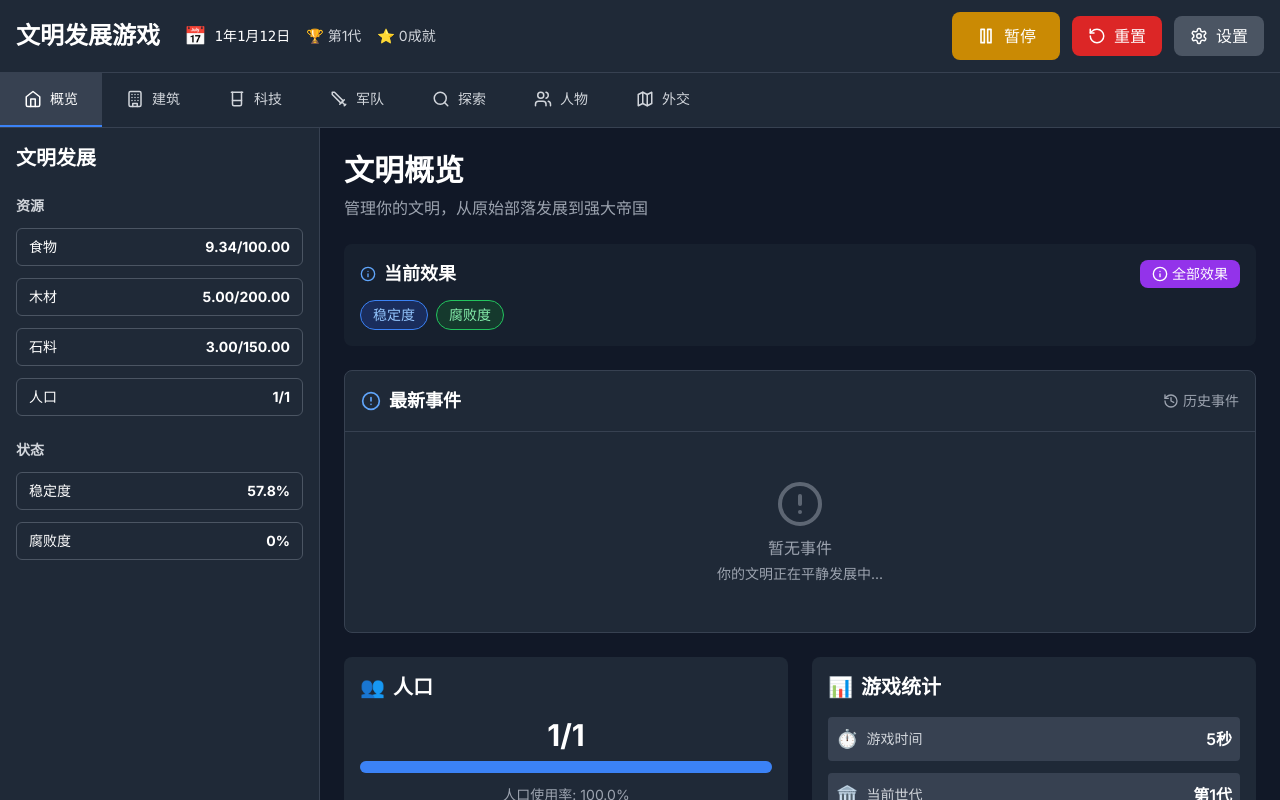
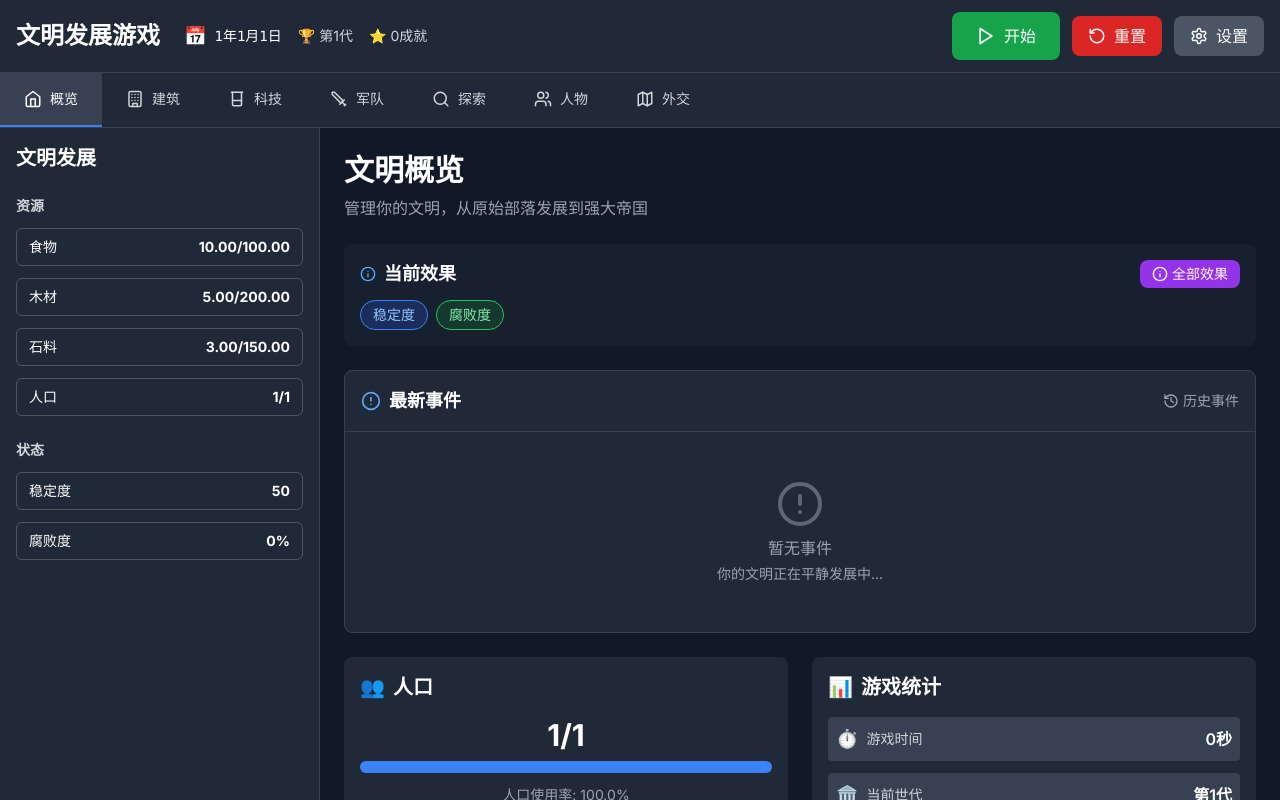
Before and after one commit to daanaagua/civilization-game, a Next.js app: page / in a window 1280 px wide. Shown: the top 800 px of the page. Built offline with nearby package versions, Linux system fonts and the light colour scheme.

Commit message:
修复游戏默认运行无法暂停问题和稳定度显示百分号问题

```diff
--- a/src/components/layout/Sidebar.tsx
+++ b/src/components/layout/Sidebar.tsx
@@ -117,7 +117,7 @@ export function Sidebar({}: SidebarProps) {
                  <div className="flex items-center">
                    <span>稳定度</span>
                  </div>
-                 <span className="font-bold">{stability}%</span>
+                 <span className="font-bold">{stability}</span>
                </div>
             </StatusDetailsTooltip>
 
--- a/src/components/layout/theresmore-layout.tsx
+++ b/src/components/layout/theresmore-layout.tsx
@@ -110,7 +110,7 @@ const BuildingsPanel = () => {
               <div className="bg-gray-900 p-4 rounded-lg border border-gray-700">
                 <h3 className="text-lg font-semibold text-green-400 mb-3 flex items-center gap-2">
                   <Shield className="h-5 w-5" />
-                  稳定度效果 ({gameState.stability}%)
+                  稳定度效果 ({gameState.stability})
                 </h3>
                 <p className="text-gray-300 mb-2">{getStabilityEffect(gameState.stability)}</p>
                 <div className="text-sm text-gray-400">
--- a/src/lib/game-store.ts
+++ b/src/lib/game-store.ts
@@ -24,7 +24,7 @@ const initialGameState: GameState = {
   civilizationName: '原始部落',
   currentAge: 'stone',
   gameTime: 0,
-  isPaused: true,
+  isPaused: false,
 
   // 时间系统状态
   timeSystem: {
```
